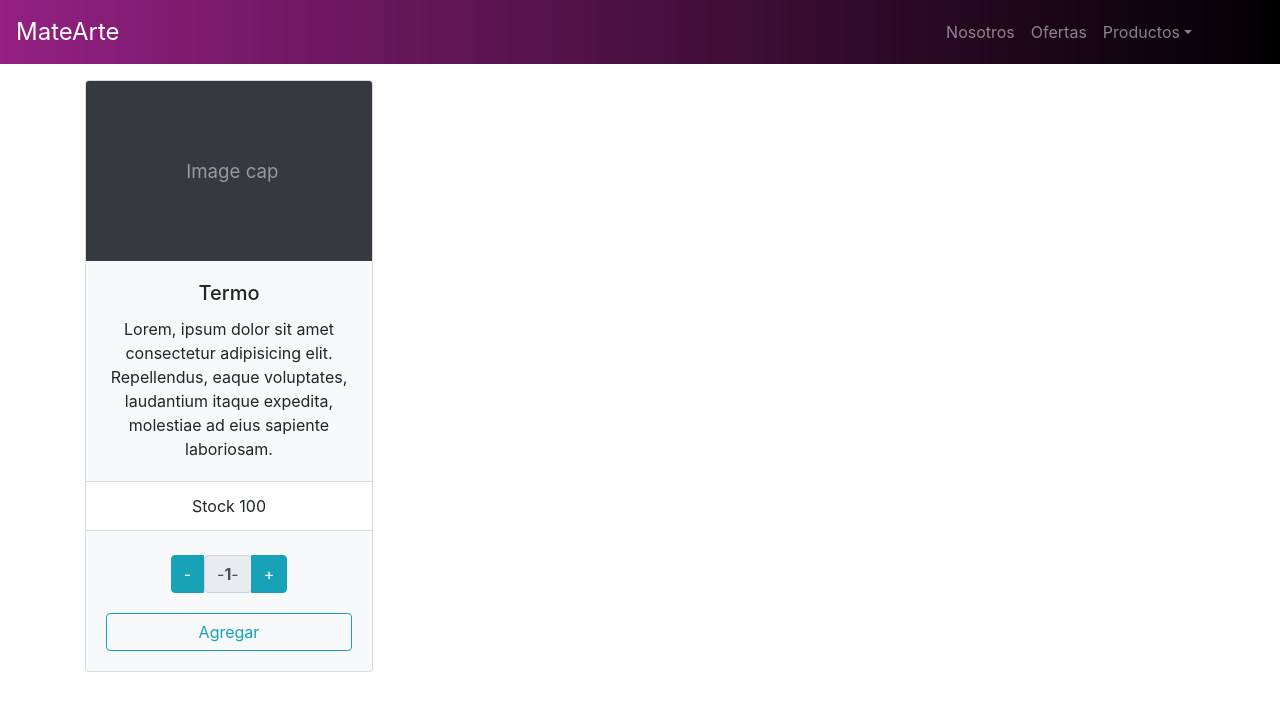
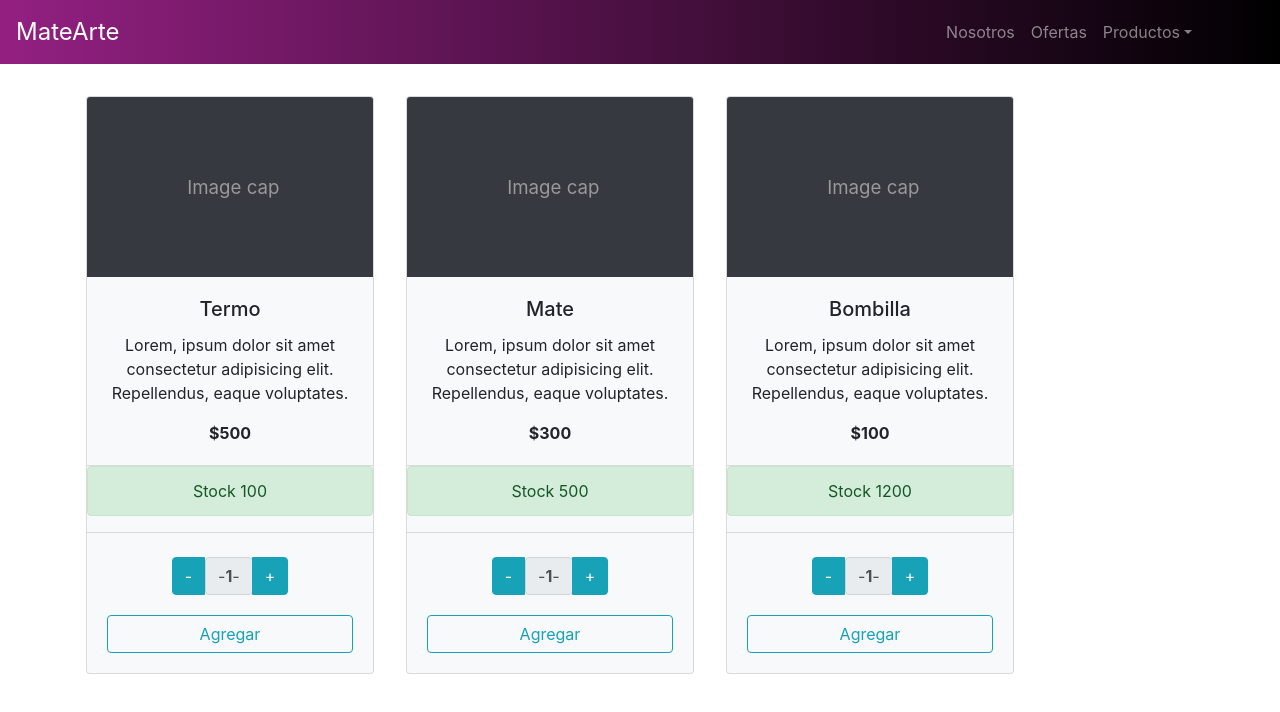
Before and after one commit to RobleMdqDev/MateArte, a React (Create React App) app: page / in a window 1280 px wide. Shown: the top 712 px of the page. Built offline with nearby package versions, Linux system fonts and the light colour scheme; some icons are missing.

Commit message:
ItemList y Item creados, desafio clase 6

```diff
--- a/src/App.js
+++ b/src/App.js
@@ -3,24 +3,19 @@ import ItemListContainer from './components/itemlistcontainer/ItemListContainer'
 import './App.css';
 
 import 'bootstrap/dist/css/bootstrap.min.css';
-import { Container } from 'react-bootstrap';
+import { Container, Row } from 'react-bootstrap';
 
 
 function App() {
-
-  const greeting = {
-    title: "Termo",
-    text: "Lorem, ipsum dolor sit amet consectetur adipisicing elit. Repellendus, eaque voluptates, laudantium itaque expedita, molestiae ad eius sapiente laboriosam.",
-    stock: 100
-  }
 
   return (
     <div className="App">
 
         <NavBar />
-
         <Container className="mt-3">
-          <ItemListContainer greeting={greeting}/>
+          <Row>
+            <ItemListContainer />
+          </Row>
         </Container>
     </div>
   );
--- /dev/null
+++ b/src/components/itemlistcontainer/Item.js
@@ -0,0 +1,49 @@
+import React, { useState } from 'react'
+
+// Bootstrap components
+import Card from 'react-bootstrap/Card';
+import ListGroup from 'react-bootstrap/ListGroup';
+import { Alert } from 'react-bootstrap';
+
+import ImageCap from "../../assets/img/imagecap.svg";
+import ItemCount from '../itemcount/ItemCount';
+
+const Item = (props) => {
+
+
+    const {id, title, descripcion, price, stock, pictureUrl} = props.item;
+
+    const [stockActual, setStockActual] = useState(stock)
+
+    let stockHTML = <Alert variant='success'>Stock {stockActual}</Alert>;
+
+    if (stockActual === 0) {
+      stockHTML = <Alert variant='danger'>Stock {stockActual}</Alert>;
+    } else {
+      stockHTML = <Alert variant='success'>Stock {stockActual}</Alert>;
+    }
+
+    const handleStock = (stockResta) => {
+
+        setStockActual(stockActual - stockResta);
+
+    }
+
+    return (
+        <>
+    <Card className='bg-light m-3' style={{ width: "18rem" }}>
+        <Card.Img variant='top' src={ImageCap} />
+        <Card.Body>
+          <Card.Title>{title}</Card.Title>
+          <Card.Text>{descripcion}</Card.Text>
+          <Card.Text><strong>${price}</strong></Card.Text>
+        </Card.Body>
+        <ListGroup className='list-group-flush'>{stockHTML}</ListGroup>
+        <ItemCount stock={stockActual} initial={1} onAdd={handleStock} />
+    </Card>
+    <br/>
+    </>
+    )
+};
+
+export default Item;
--- /dev/null
+++ b/src/components/itemlistcontainer/ItemList.js
@@ -0,0 +1,11 @@
+import Item from './Item'
+
+const ItemList = props => (props.item).map(items =>{
+   return <Item key={items.id} item={items} />
+})
+
+
+
+
+
+export default ItemList;
--- a/src/components/itemlistcontainer/ItemListContainer.js
+++ b/src/components/itemlistcontainer/ItemListContainer.js
@@ -1,41 +1,57 @@
-import React, { useState } from 'react'
+import React, { useEffect, useState } from 'react'
 
-// Bootstrap components
-import Card from 'react-bootstrap/Card';
-import ListGroup from 'react-bootstrap/ListGroup';
-import ListGroupItem from 'react-bootstrap/ListGroupItem';
+import ItemList from './ItemList';
 
-import ImageCap from "../../assets/img/imagecap.svg"
-import ItemCount from '../itemcount/ItemCount';
+export default function ItemListContainer (){
+
+  const [item, setItem] = useState();
+
+  const greeting = [
+    {
+    id: 1,
+    title: "Termo",
+    descripcion: "Lorem, ipsum dolor sit amet consectetur adipisicing elit. Repellendus, eaque voluptates.",
+    price: 500,
+    pictureUrl: "./img/termo.png",
+    stock: 100
+    },
+    {
+      id: 2,
+      title: "Mate",
+      descripcion: "Lorem, ipsum dolor sit amet consectetur adipisicing elit. Repellendus, eaque voluptates.",
+      price: 300,
+      pictureUrl: "./img/mate.png",
+      stock: 500
+      },
+      {
+        id: 3,
+        title: "Bombilla",
+        descripcion: "Lorem, ipsum dolor sit amet consectetur adipisicing elit. Repellendus, eaque voluptates.",
+        price: 100,
+        pictureUrl: "./img/bombilla.png",
+        stock: 1200
+        }
+  ];
+
+  const promise = new Promise ((res, req) => {
+      setTimeout(()=>{
+        res(greeting)
+      }, 2000);
+  });
+
+  useEffect(() => {
+    promise.then((res)=>{
+      setItem(res);
+
+    }).catch((req)=>{
+        console.log({error:req.message});
+    });
 
 
-export default function ItemListContainer ({greeting}){
+  });
 
-    let {title, text, stock} = greeting;
+    return (
+        <ItemList item={greeting}/>
+    );
 
-    const [stockActual, setStockActual] = useState(stock)
-
-
-    const handleStock = (stockResta) => {
-
-        setStockActual(stockActual - stockResta);
-        console.log({stockResta: stockResta})
-        console.log({stockActualItemList: stockActual})
-    }
-
-    return(
-        <Card className="bg-light" style={{ width: '18rem'}}>
-        <Card.Img variant="top" src={ImageCap} />
-        <Card.Body>
-            <Card.Title>{title}</Card.Title>
-            <Card.Text>{text}</Card.Text>
-        </Card.Body>
-        <ListGroup className="list-group-flush">
-            <ListGroupItem>Stock {stockActual}</ListGroupItem>
-        </ListGroup>
-
-        <ItemCount stock={stockActual} initial={1} onAdd={handleStock} />
-
-        </Card>
-    )
 }
```
